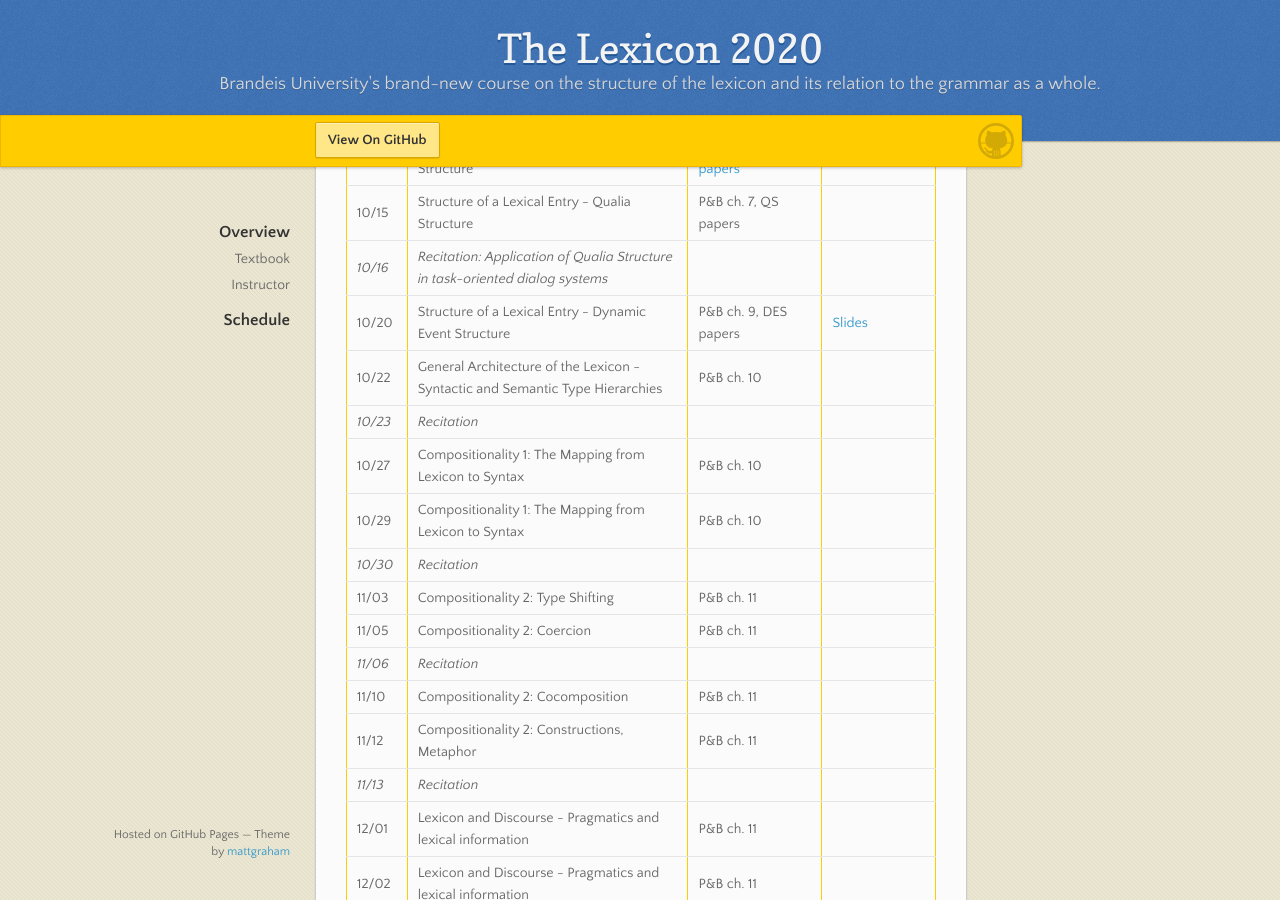
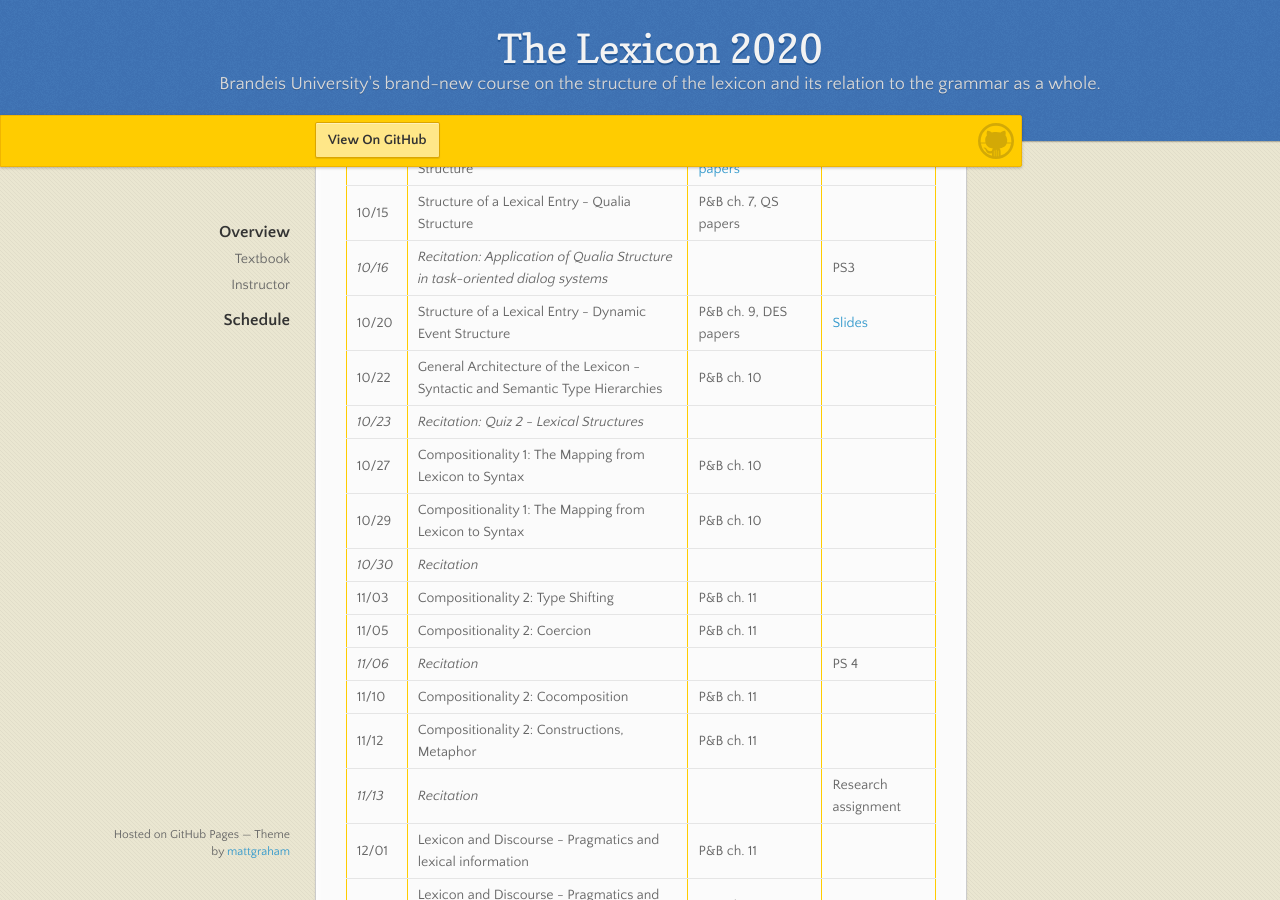
Before and after one commit to the-lexicon-2020/the-lexicon-2020.github.io, a Jekyll site: the page built from _pages/index.markdown, in a window 1280 px wide and 900 px high, scrolled down 1792 px. Built offline with Jekyll 4.4.1, drawn with Linux system fonts in a browser that asks for light colours; our own code applies the rules of GitHub Pages for plain Markdown files.

Commit message:
update schedule - tentative grading items

```diff
--- a/_pages/index.markdown
+++ b/_pages/index.markdown
@@ -49,18 +49,18 @@ Professor [James Pustejovsky](mailto:jamesp@brandeis.edu)
 *10/09* | *Recitation: Exploring TimeML - TempEval-2 training data* | [P&S (2012)](https://www.oreilly.com/library/view/natural-language-annotation/9781449332693/) ch. 10,11 | [Worksheet](https://docs.google.com/document/d/1gP2-73TOQqEwuIBDV1K8E2-dxft5WwuXw_mjqhjnsBo/edit?usp=sharing)
 10/13 | Structure of a Lexical Entry - Qualia Structure | P&B ch. 7, [QS papers](https://brandeis.box.com/s/wakzq8qzzi5fxjois4gm0v05bsj8kzda) | [Slides](http://gl-tutorials.org/wp-content/uploads/2017/07/2017-Lecture2-July-18th-as-given.pdf)
 10/15 | Structure of a Lexical Entry - Qualia Structure | P&B ch. 7, QS papers |
-*10/16* | *Recitation: Application of Qualia Structure in task-oriented dialog systems* | |
+*10/16* | *Recitation: Application of Qualia Structure in task-oriented dialog systems* | | PS3
 10/20 | Structure of a Lexical Entry - Dynamic Event Structure | P&B ch. 9, DES papers | [Slides](https://brandeis.box.com/s/sudcbnxi55rwdko6u67ddnl9l2hvr86w)
 10/22 | General Architecture of the Lexicon - Syntactic and Semantic Type Hierarchies | P&B ch. 10 |
-*10/23* | *Recitation* | |
+*10/23* | *Recitation: Quiz 2 - Lexical Structures* | |
 10/27 | Compositionality 1: The Mapping from Lexicon to Syntax | P&B ch. 10 |
 10/29 | Compositionality 1: The Mapping from Lexicon to Syntax | P&B ch. 10 |
 *10/30* | *Recitation* | |
 11/03 | Compositionality 2:  Type Shifting | P&B ch. 11 |
 11/05 | Compositionality 2: Coercion  | P&B ch. 11 |
-*11/06* | *Recitation* | |
+*11/06* | *Recitation* | | PS 4
 11/10 | Compositionality 2: Cocomposition | P&B ch. 11 |
 11/12 | Compositionality 2: Constructions, Metaphor | P&B ch. 11 |
-*11/13* | *Recitation* | |
+*11/13* | *Recitation* | | Research assignment
 12/01 | Lexicon and Discourse - Pragmatics and lexical information | P&B ch. 11 |
 12/02 | Lexicon and Discourse - Pragmatics and lexical information | P&B ch. 11 |
```
